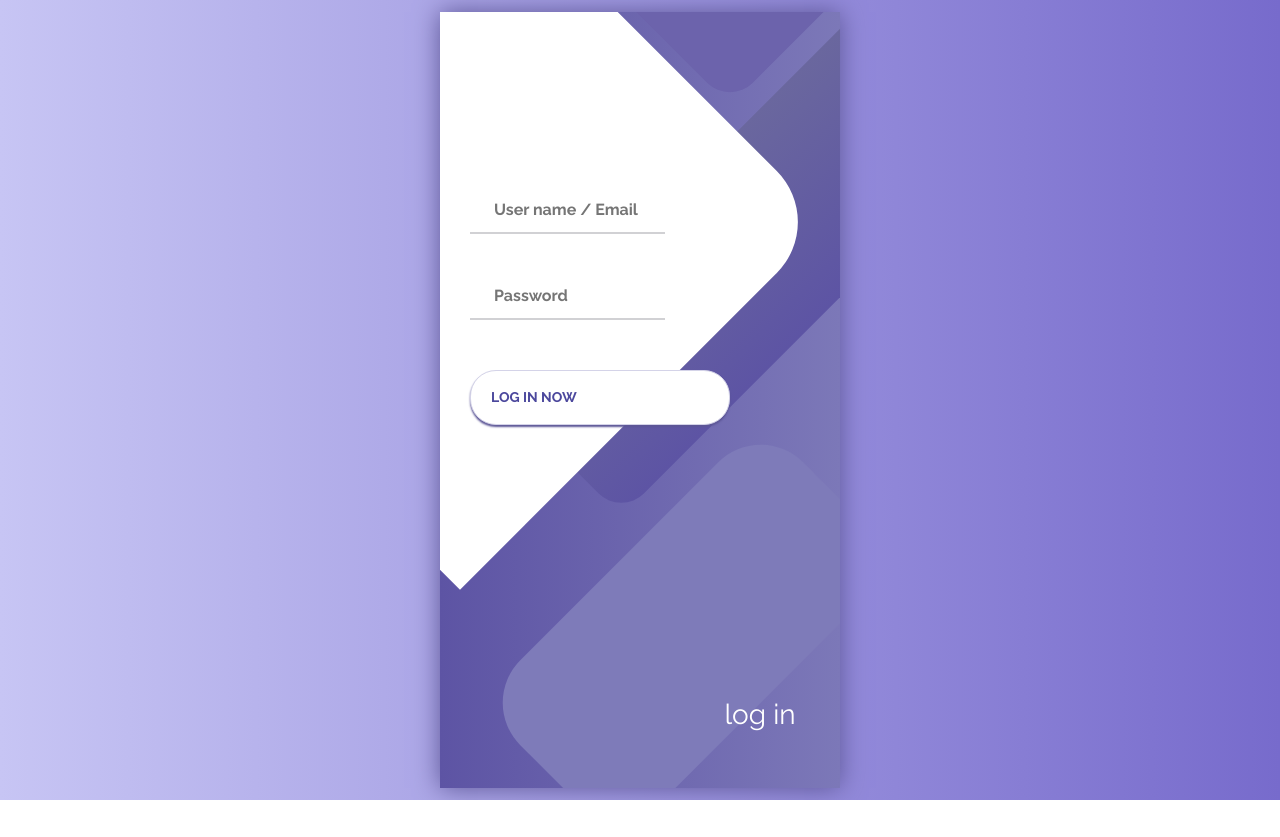
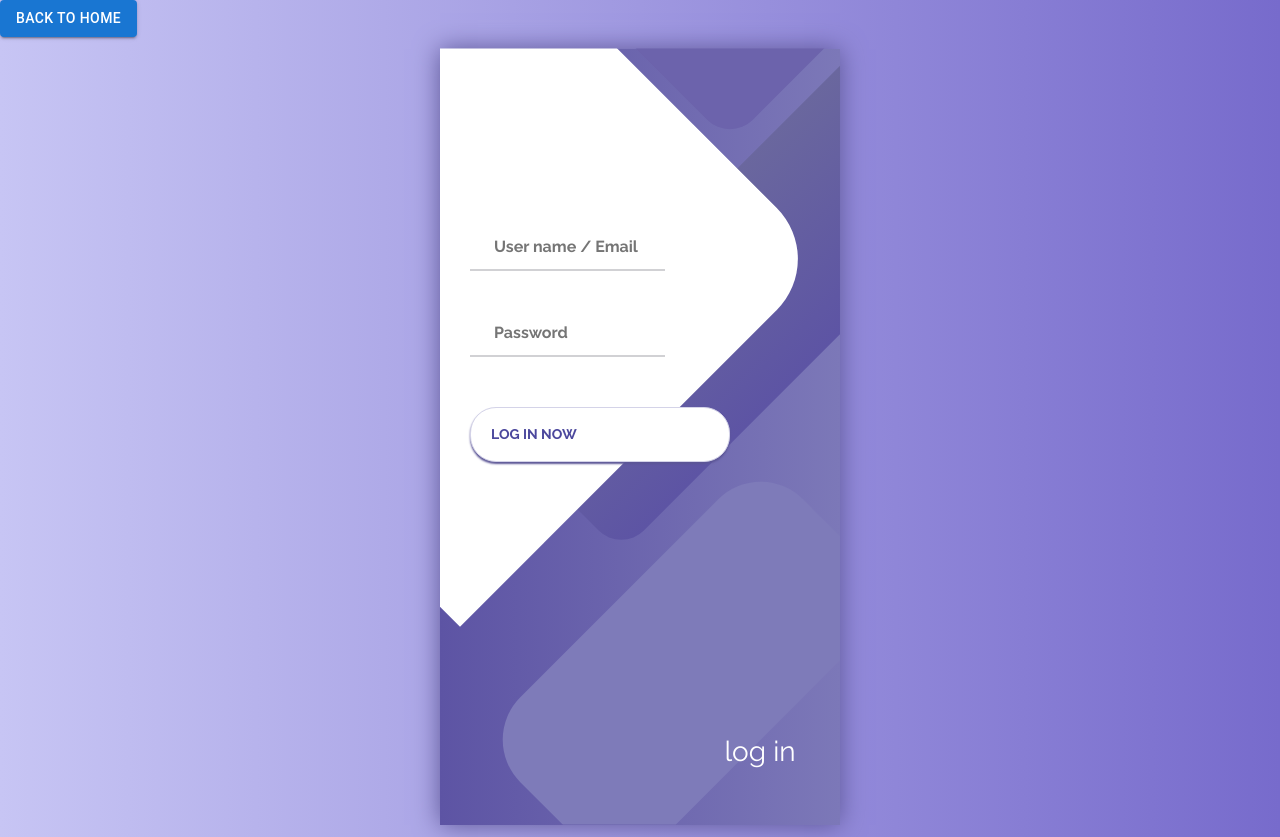
Before and after one commit to legend7bot/bullying-reporter-client, a React (Vite) app: page /login in a window 1280 px wide. Before the commit the page ends 800 px from the top, so only its background shows below. Built offline with nearby package versions, Linux system fonts and the light colour scheme.

Commit message:
glitch-fix

```diff
--- a/src/pages/Login.jsx
+++ b/src/pages/Login.jsx
@@ -3,6 +3,7 @@ import { useState } from 'react';
 import { useDispatch, useSelector } from 'react-redux';
 import { useNavigate } from 'react-router-dom';
 import { login } from '../features/auth/authSlice';
+import { Button } from '@mui/material';
 import './Login.css';
 
 function Login() {
@@ -36,6 +37,11 @@ function Login() {
   return (
     <>
       <div className="login-body">
+        <Button
+          variant="contained"
+          onClick={() => navigate('/')}>
+          Back to Home
+        </Button>
         <div className="container1">
           <div className="screen">
             <div className="screen__content">
```
